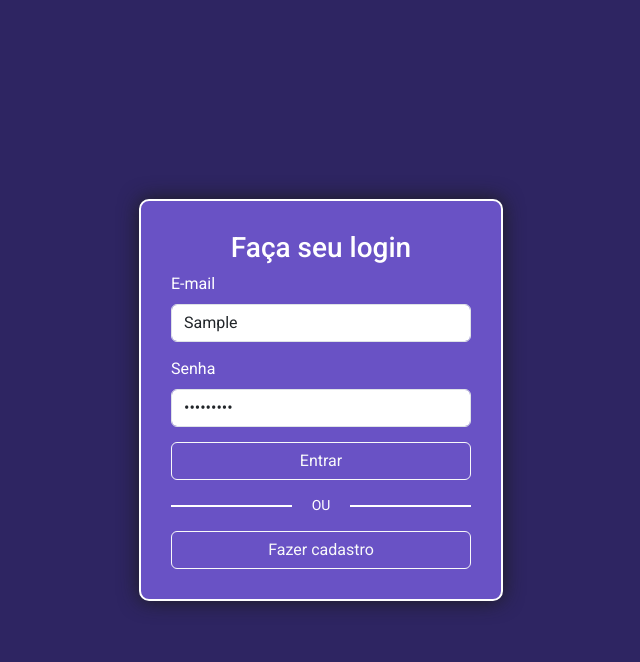
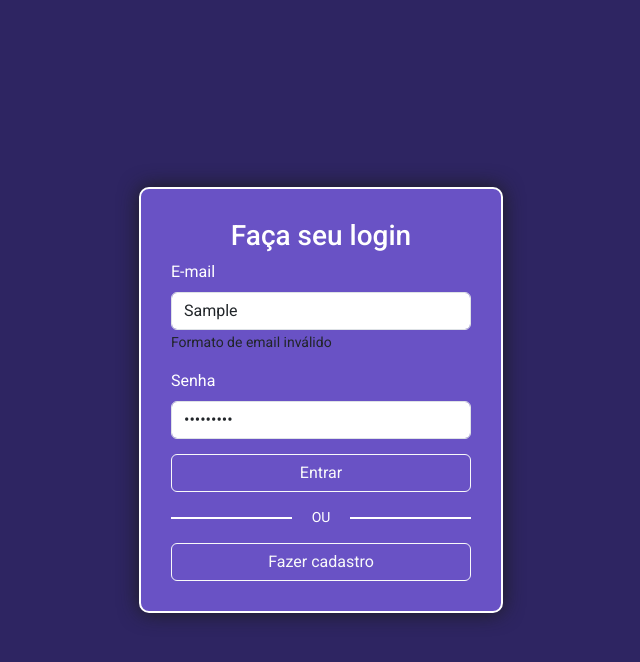
Before and after one commit to JoseHenriiquep/Todo-app, an Angular app in the folder todo-app-frontend/: page / in a window 1280 px wide. Both pictures are taken after typing "Sample", "Sample123" into the empty fields and a click on the button "Entrar". Shown: the top 662 px of the page, without its empty margins (319-959 px from the left). Built offline with nearby package versions, Linux system fonts and the light colour scheme.

Commit message:
Corrigindo validações no login

```diff
--- a/todo-app-frontend/src/app/components/auth/login/login.component.html
+++ b/todo-app-frontend/src/app/components/auth/login/login.component.html
@@ -14,6 +14,7 @@
                 >
                 <div *ngIf="email.invalid && (email.dirty || email.touched || submitted)">
                     <small *ngIf="email.errors?.['required']">Email é obrigatório</small>
+                    <small *ngIf="email.errors?.['email']">Formato de email inválido</small>
                 </div>
             </div>
             <div>
@@ -28,6 +29,7 @@
             >
             <div *ngIf="password.invalid && (password.dirty || password.touched || submitted)">
                 <small *ngIf="password.errors?.['required']">Senha é obrigatória</small>
+                <small *ngIf="password.errors?.['minlength']">Formato da senha inválido</small>
             </div>
             </div>
             <button type="submit" class="btn btn-outline-light" id="btnLogin">Entrar</button>
--- a/todo-app-frontend/src/app/components/auth/login/login.component.ts
+++ b/todo-app-frontend/src/app/components/auth/login/login.component.ts
@@ -56,7 +56,7 @@ export class LoginComponent {
         this.toastService.success("Login realizado!");
         this.router.navigate(["task-list"]);
       },
-      error: () => this.toastService.error("Login ou senha inválidos")
+      error: () => this.toastService.error("Email ou senha inválidos")
     })
   }
   navigate(){
```
